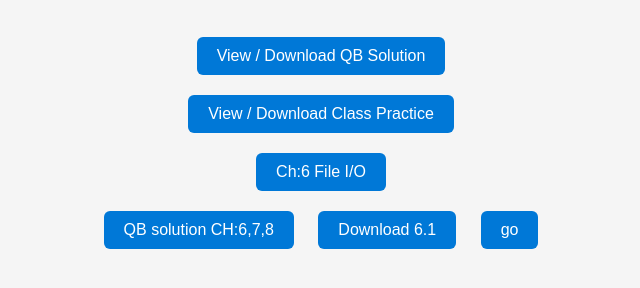
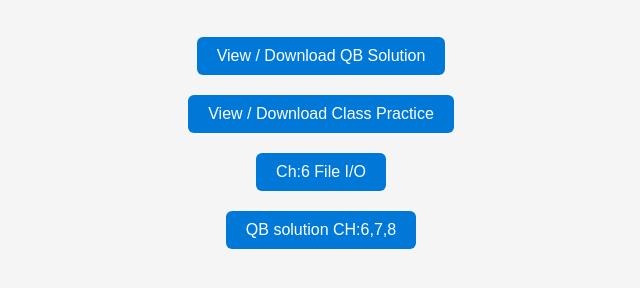
Before and after one commit to Manin1311/CollegePython, a plain HTML site: page index.html in a window 1280 px wide. Shown: the part 160-448 px from the top of the page, without its empty margins (319-959 px from the left). Drawn offline with Linux system fonts and the light colour scheme.

Commit message:
Update index.html

```diff
--- a/index.html
+++ b/index.html
@@ -20,8 +20,6 @@
     <a href="T2_CLASS+practice_PROGRAM_VHA (1).pdf" target="_blank">View / Download Class Practice</a><br>
     <a href="Unit-6_Files.pdf" target="_blank">Ch:6 File I/O</a><br>
     <a href="QB_SOLUTION_UNIT_6,7,8.pdf" taget="_blank">QB solution CH:6,7,8 </a>
-    <a href="6.1.ipynb" target="_blank"> Download 6.1</a>
-    <a href="best.txt">go</a>
 
   </div>
 </body>
```
